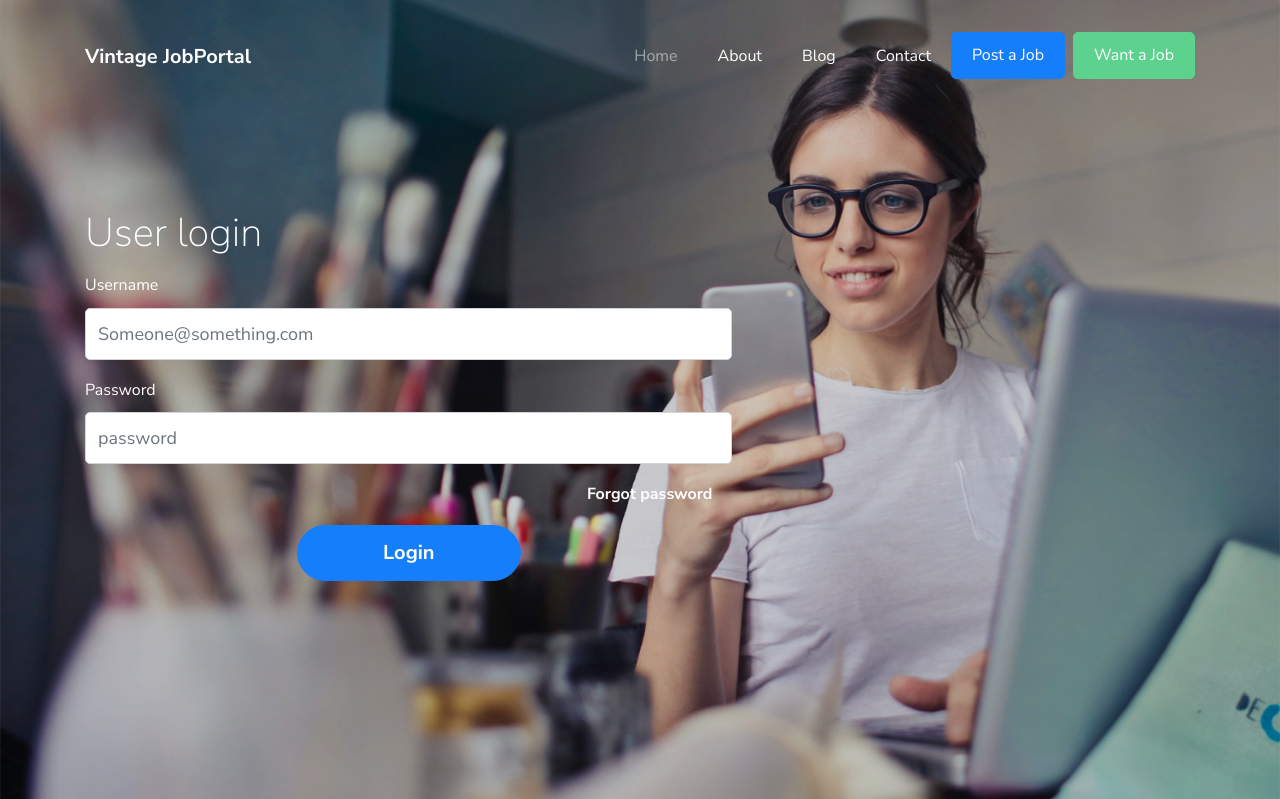
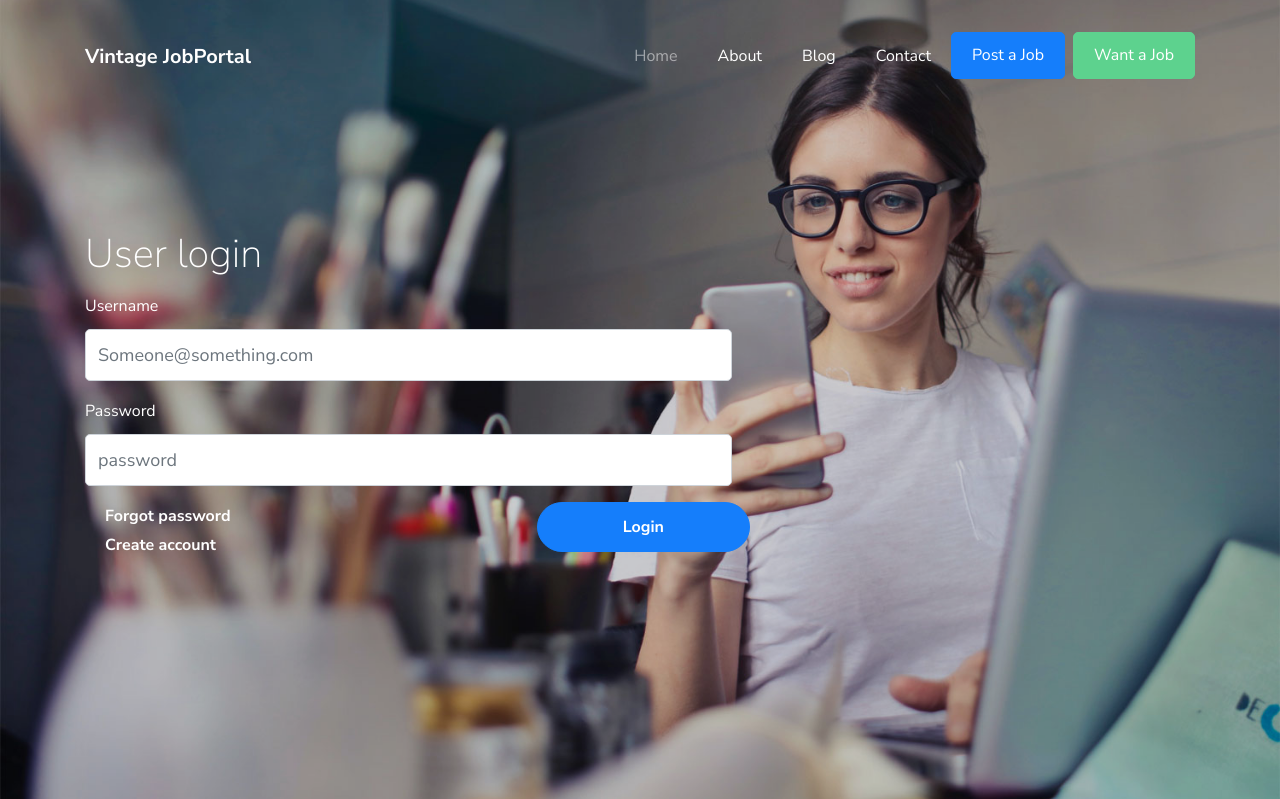
Before and after one commit to breakpro/Job, a CodeIgniter app: page /breakpro/login/index in a window 1280 px wide. Shown: the top 799 px of the page. Run offline with CodeIgniter, Linux system fonts and the light colour scheme; some libraries are stand-ins or nearby versions; some web fonts are replaced.

Commit message:
Finalizing login page

```diff
--- a/application/views/Login/Login.php
+++ b/application/views/Login/Login.php
@@ -15,17 +15,23 @@
                             <label for="password">Password</label>
                             <input type="password" class="form-control" id="password" placeholder="password">
                         </div>
-                        <div class="form-group" style="text-align: right; ">
+                        <!-- <div class="form-group" style="text-align: right; ">
                             <a href="#"><b style="color: white; margin-right: 20px;">Forgot password</b></a>
-                        </div>
+                        </div> -->
 
-                        <div class="form-group" style="text-align: center; ">
-
-                            <button class="btn btn-primary btn-lg" style="padding: 12px 85px; " type="submit"><span><b>Login</b></span></button>
+                        <div class="form-group row" >
+                            <div class="col-lg-8 col-md-6 col-xs-12 col-sm-12" style="text-align: float-left;">
+                            <span>
+                                <a href="#"><b style="color: white; margin-left: 20px;">Forgot password</b></a><br>
+                                <a href="#"><b style="color: white; margin-left: 20px;">Create account</b></a>
+                            </span>
+                            </div>
+                            <div class="col-lg-4 col-md-6 col-xs-12 col-sm-12" style="text-align: float-right;">
+                                <button class="btn btn-primary " style="padding: 12px 85px; " type="submit"><span><b>Login</b></span></button>
+                            </div>
                         </div>
                     </form>
 
-                </div>
 
         </div>
       </div>
```
